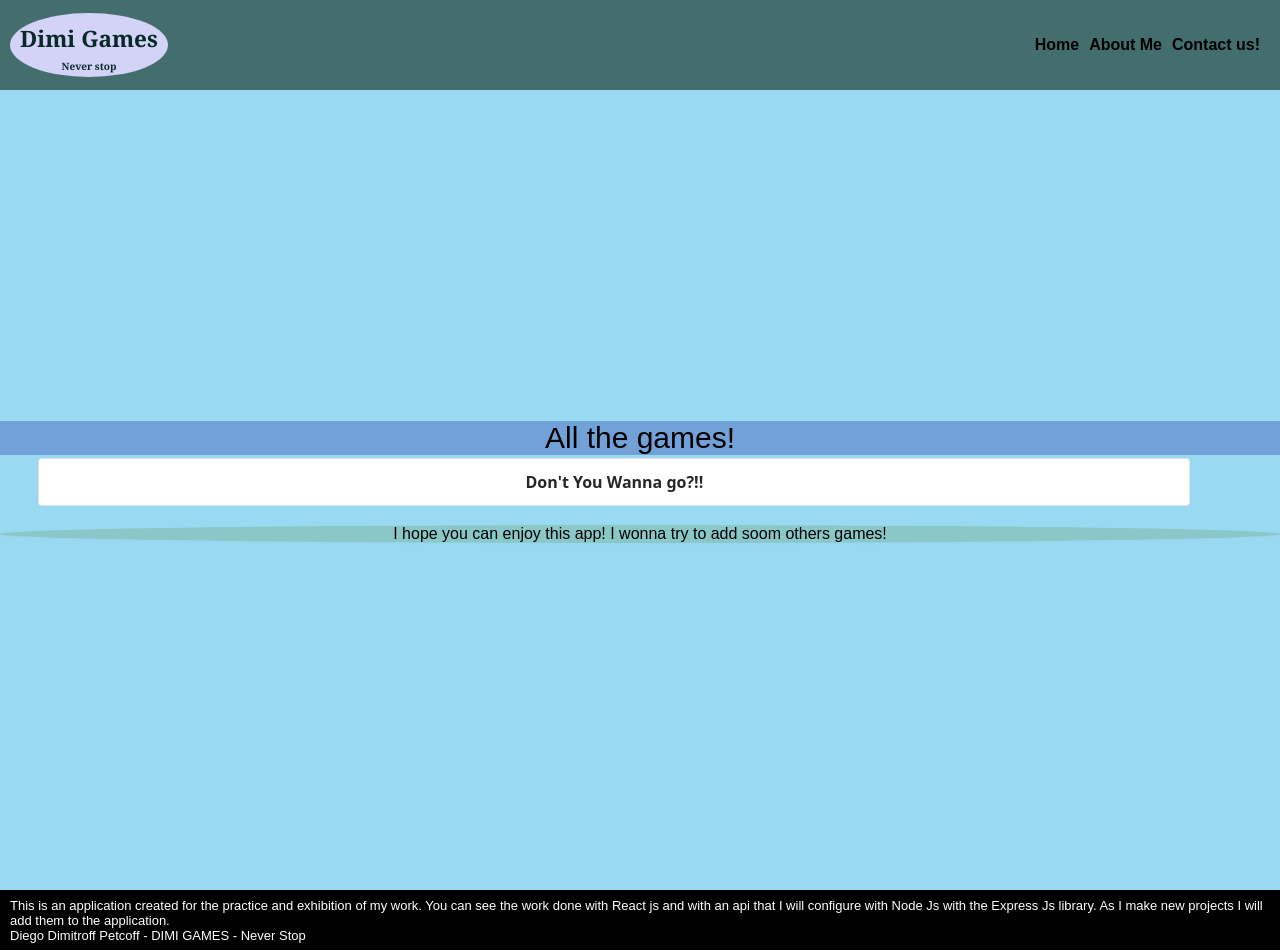
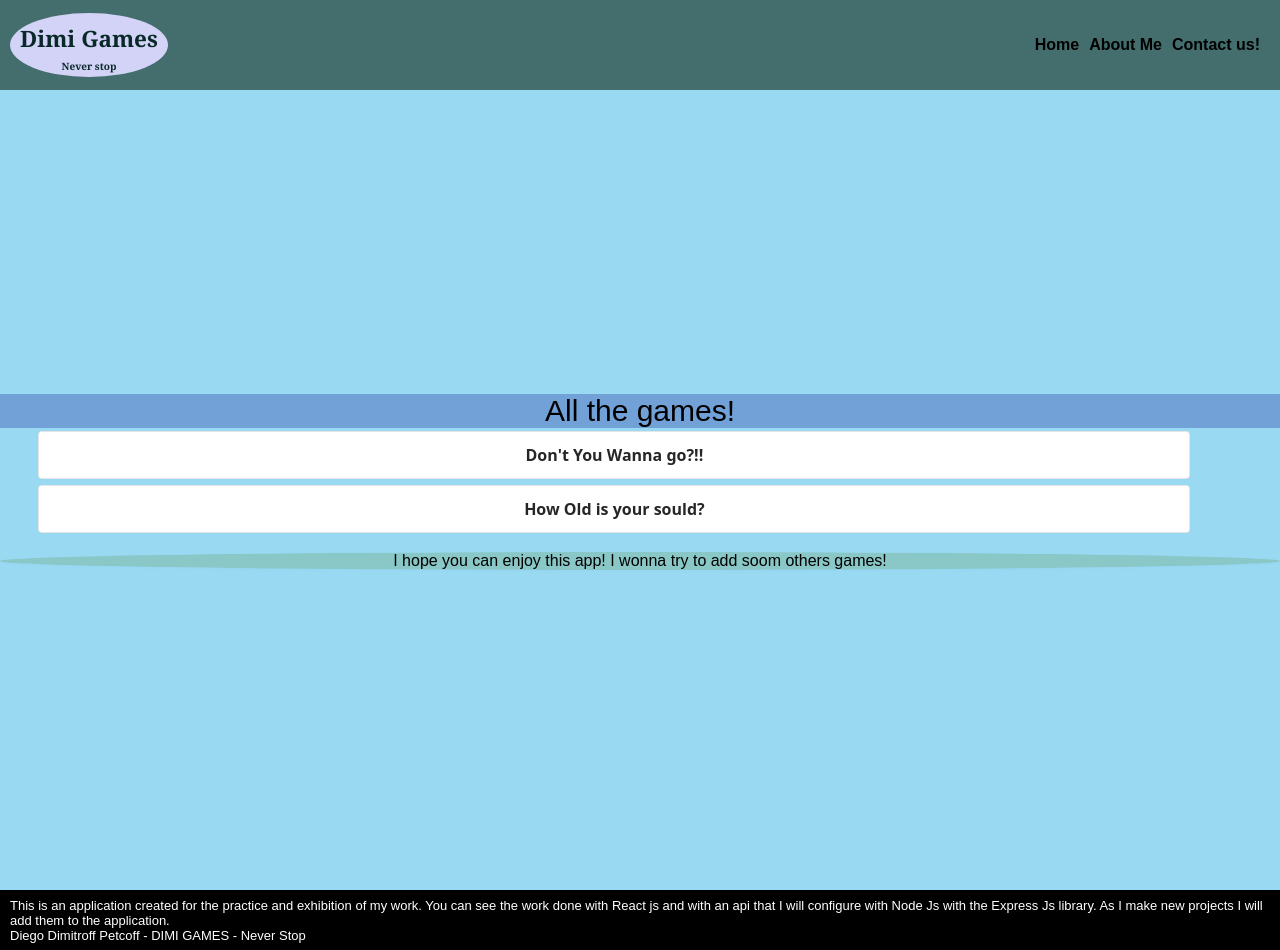
Before and after one commit to DiegoDimitroffPetcoff/react1, a React (Create React App) app in the folder my-app/: page / in a window 1280 px wide. Built offline with nearby package versions, Linux system fonts and the light colour scheme.

Commit message:
Add How ols is your sould

```diff
--- a/my-app/src/App.css
+++ b/my-app/src/App.css
@@ -252,7 +252,7 @@ p {
     flex-direction: column;
     margin: auto 0;
     justify-content: center;
-    height: 550px;
+    height: 600px;
 
   }
 
--- a/my-app/src/components/menuGames.jsx
+++ b/my-app/src/components/menuGames.jsx
@@ -9,19 +9,30 @@ export function MenuGame() {
     }
   };
 
+  const changeHowOldIsYourSould = () => {
+    {
+      SetmainMenu((element = <AgeGame></AgeGame>));
+    }
+  };
+
   let element1 = (
     <button class="button-6" onClick={changeExcuseGameState}>
       Don't You Wanna go?!!
     </button>
   );
 
-  const [gamesMenuStatus, SetgamesMenu] = useState(element1);
+  let element2 = (
+    <button class="button-6" onClick={changeHowOldIsYourSould}>
+      How Old is your sould?
+    </button>
+  );
 
   let element = (
     <div class="mean">
       <div class="menu">
         <div class="GamesList">All the games!</div>
-        {gamesMenuStatus}
+        {element1}
+        {element2}
         <p>
           I hope you can enjoy this app! I wonna try to add soom others games!
         </p>
```
